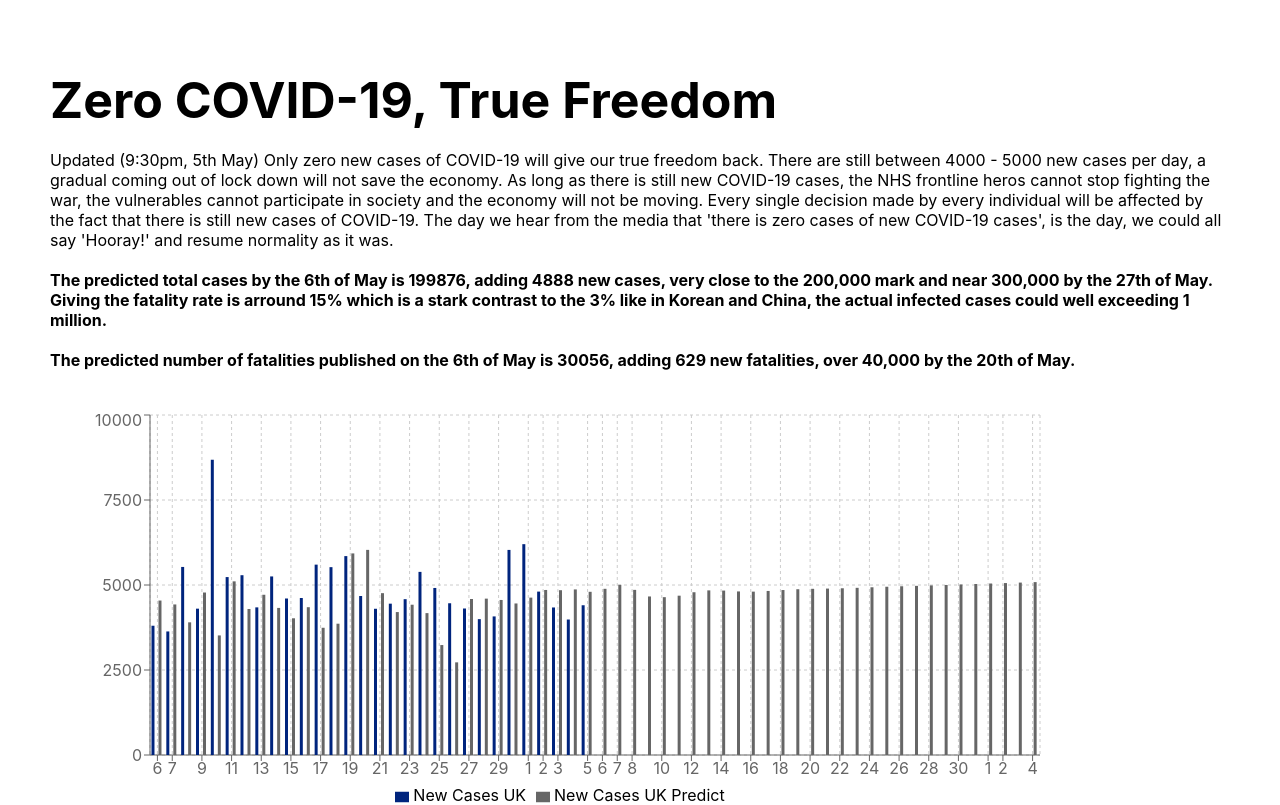
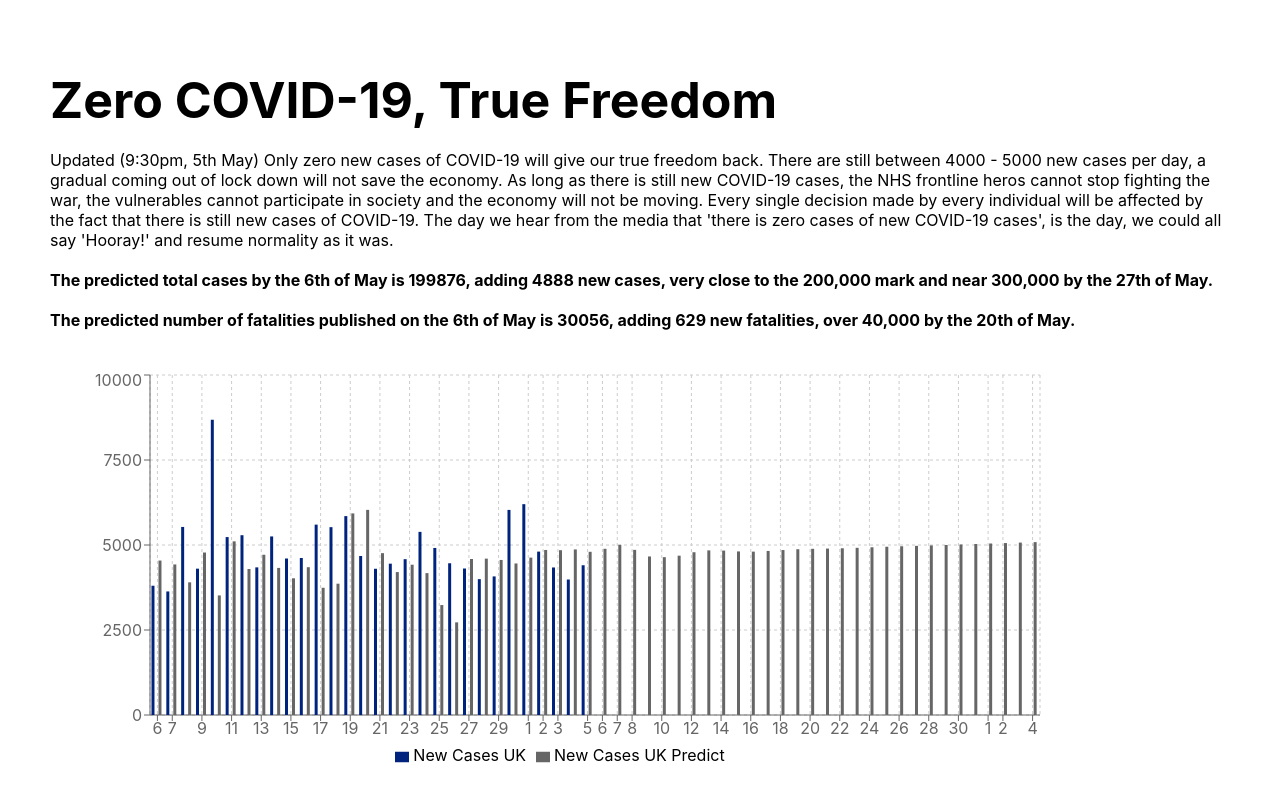
Before and after one commit to linamm/coronachart, a React (Create React App) app in the folder coronachart/: page / in a window 1280 px wide. Shown: the top 805 px of the page. Built offline with nearby package versions, Linux system fonts and the light colour scheme.

Commit message:
comment change

```diff
--- a/coronachart/src/App.js
+++ b/coronachart/src/App.js
@@ -96,7 +96,7 @@ function App() {
       </div>
       <div style={styles.paragraph}>
         <b>
-          The predicted total cases by the 6th of May is 199876, adding 4888 new cases, very close to the 200,000 mark and near 300,000 by the 27th of May. Giving the fatality rate is arround 15% which is a stark contrast to the 3% like in Korean and China, the actual infected cases could well exceeding 1 million.
+          The predicted total cases by the 6th of May is 199876, adding 4888 new cases, very close to the 200,000 mark and near 300,000 by the 27th of May.
         </b>
       </div>
       <div style={styles.paragraph}>
```
